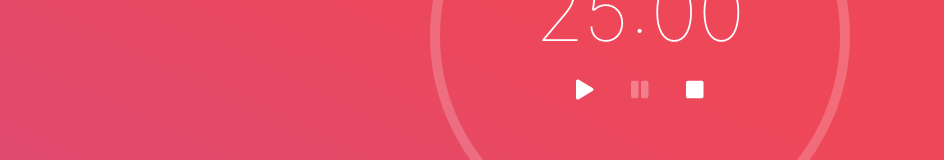
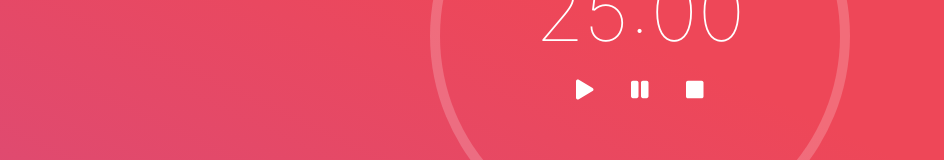
Before and after one commit to bogdan-niedzwiecki/pomodoro, a React (Vite) app: page / in a window 1280 px wide. Shown: the part 364-524 px from the top of the page, without its empty margins (0-944 px from the left). Built offline with nearby package versions, Linux system fonts and the light colour scheme.

Commit message:
style fix

```diff
--- a/src/App.scss
+++ b/src/App.scss
@@ -85,10 +85,6 @@
           }
         }
 
-        &[disabled] {
-          opacity: 0.3;
-        }
-
         &:not(:last-child) {
           margin-right: 5px;
 
```
